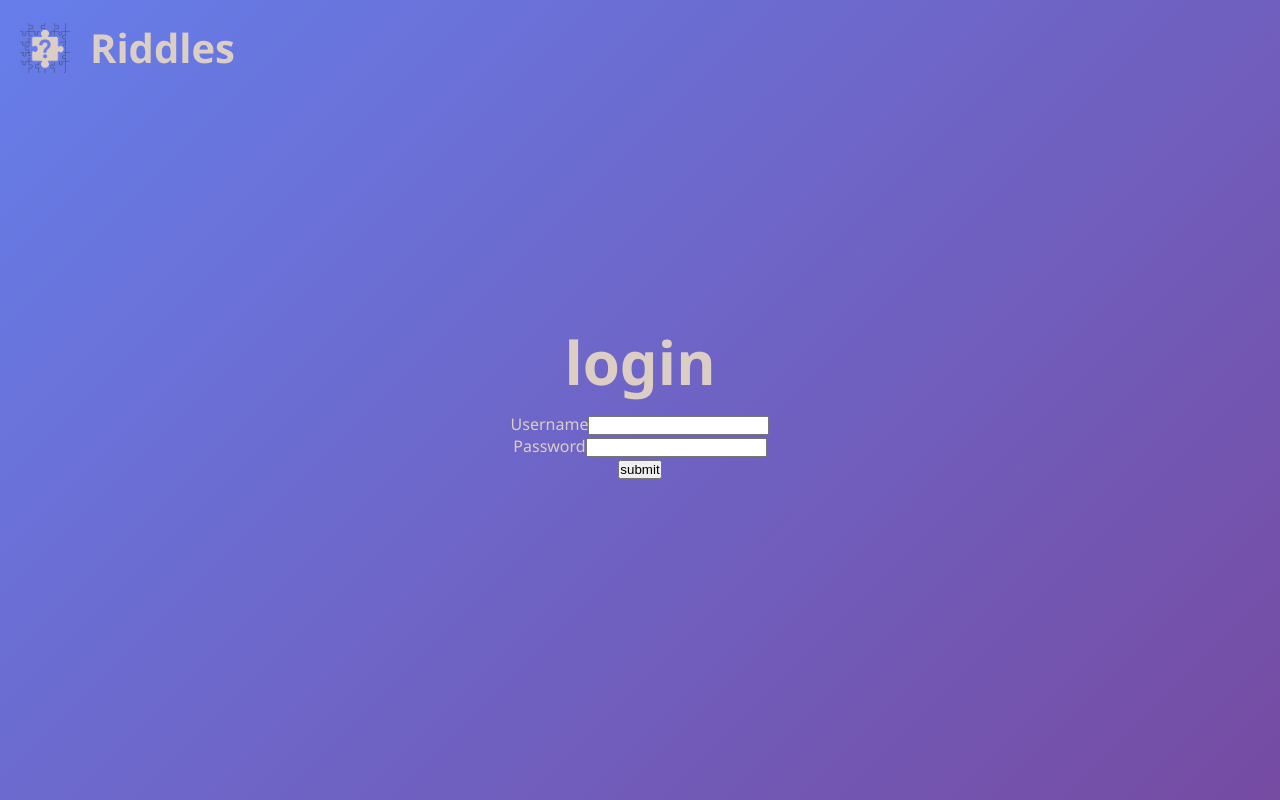
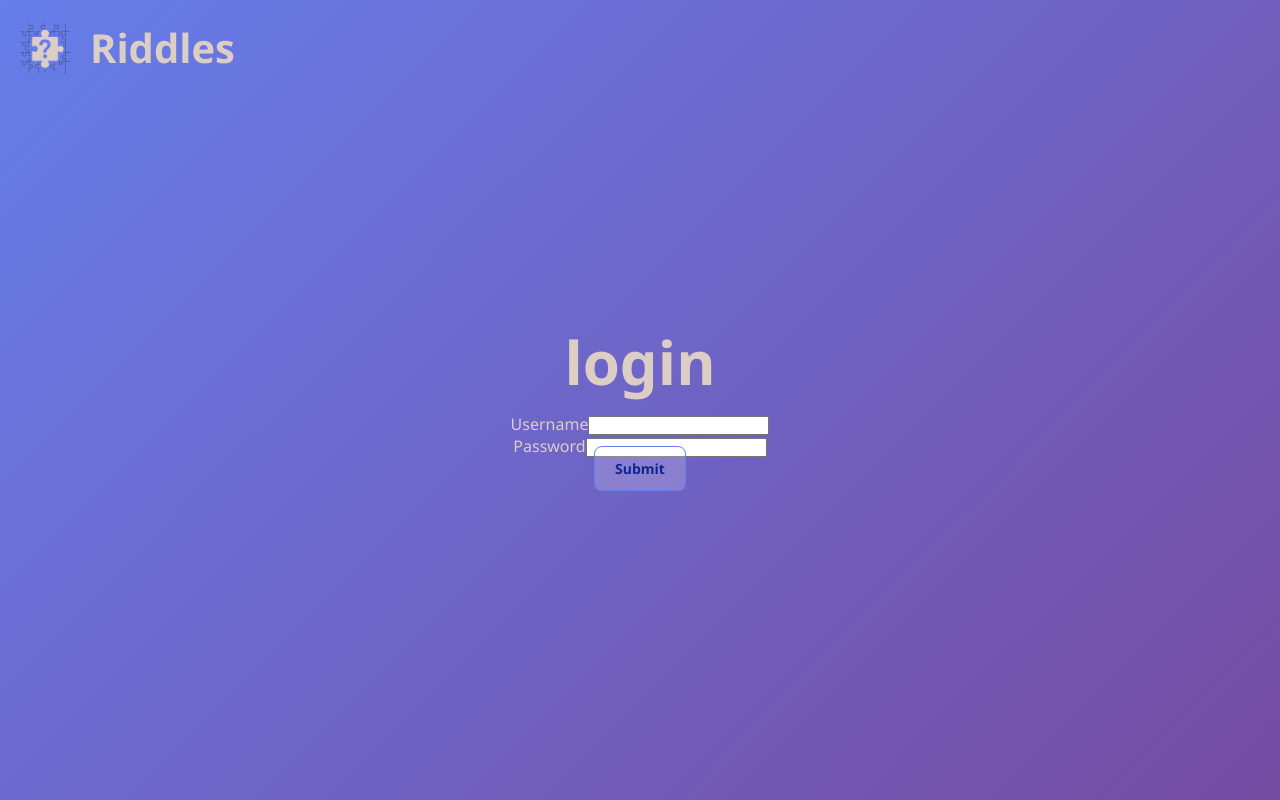
Before and after one commit to ChaimShteinberg/riddles, a React (Vite) app: page /login in a window 1280 px wide. Built offline with nearby package versions, Linux system fonts and the light colour scheme.

Commit message:
usermenu

```diff
--- a/src/App.css
+++ b/src/App.css
@@ -0,0 +1,13 @@
+.btn {
+  background-color: #ffffff30;
+  min-width: 70px;
+  padding: 12px 20px;
+  border: none;
+  border-radius: 8px;
+  font-weight: bold;
+  cursor: pointer;
+  font-size: 14px;
+  color: #0e258f;
+  border: 1px solid #667eea;
+  text-decoration: none;
+}
--- a/src/App.tsx
+++ b/src/App.tsx
@@ -5,6 +5,7 @@ import Header from "./components/Header.tsx";
 import Login from "./pages/Login.tsx";
 import Register from "./pages/Register.tsx";
 import Play from "./pages/Play.tsx";
+import UserMenu from "./pages/UserMenu.tsx";
 
 function App() {
   return (
@@ -16,6 +17,7 @@ function App() {
           <Route path="/login" element={<Login />} />
           <Route path="/register" element={<Register />} />
           <Route path="/play" element={<Play />} />
+          <Route path="/userMenu" element={<UserMenu />} />
         </Routes>
       </BrowserRouter>
     </>
--- a/src/components/Riddle.tsx
+++ b/src/components/Riddle.tsx
@@ -3,7 +3,7 @@ function Riddle() {
     <section>
       <label htmlFor="answer">Riddle</label>
       <input type="text" id="answer" />
-      <button>submit</button>
+      <button className="btn">submit</button>
     </section>
   );
 }
--- a/src/pages/Login.tsx
+++ b/src/pages/Login.tsx
@@ -1,5 +1,6 @@
 import { useState } from "react";
 import FormSection from "../components/FormSection";
+import { Link } from "react-router";
 
 function Login() {
   const [username, setUsername] = useState(null);
@@ -24,7 +25,9 @@ function Login() {
           type="password"
           setInput={setPassword}
         />
-        <button>submit</button>
+        <Link to="/userMenu" className="btn">
+          Submit
+        </Link>
       </form>
     </main>
   );
--- /dev/null
+++ b/src/pages/UserMenu.tsx
@@ -0,0 +1,15 @@
+import { Link } from "react-router";
+
+function UserMenu() {
+  return (
+    <main>
+        <h1>Menu</h1>
+      <Link to="/play" className="btn">
+        Play
+      </Link>
+      <button className="btn">Wiew all riddles</button>
+    </main>
+  );
+}
+
+export default UserMenu;
```
Also changed, not shown: src/pages/Home.tsx (+9 -3 lines).
